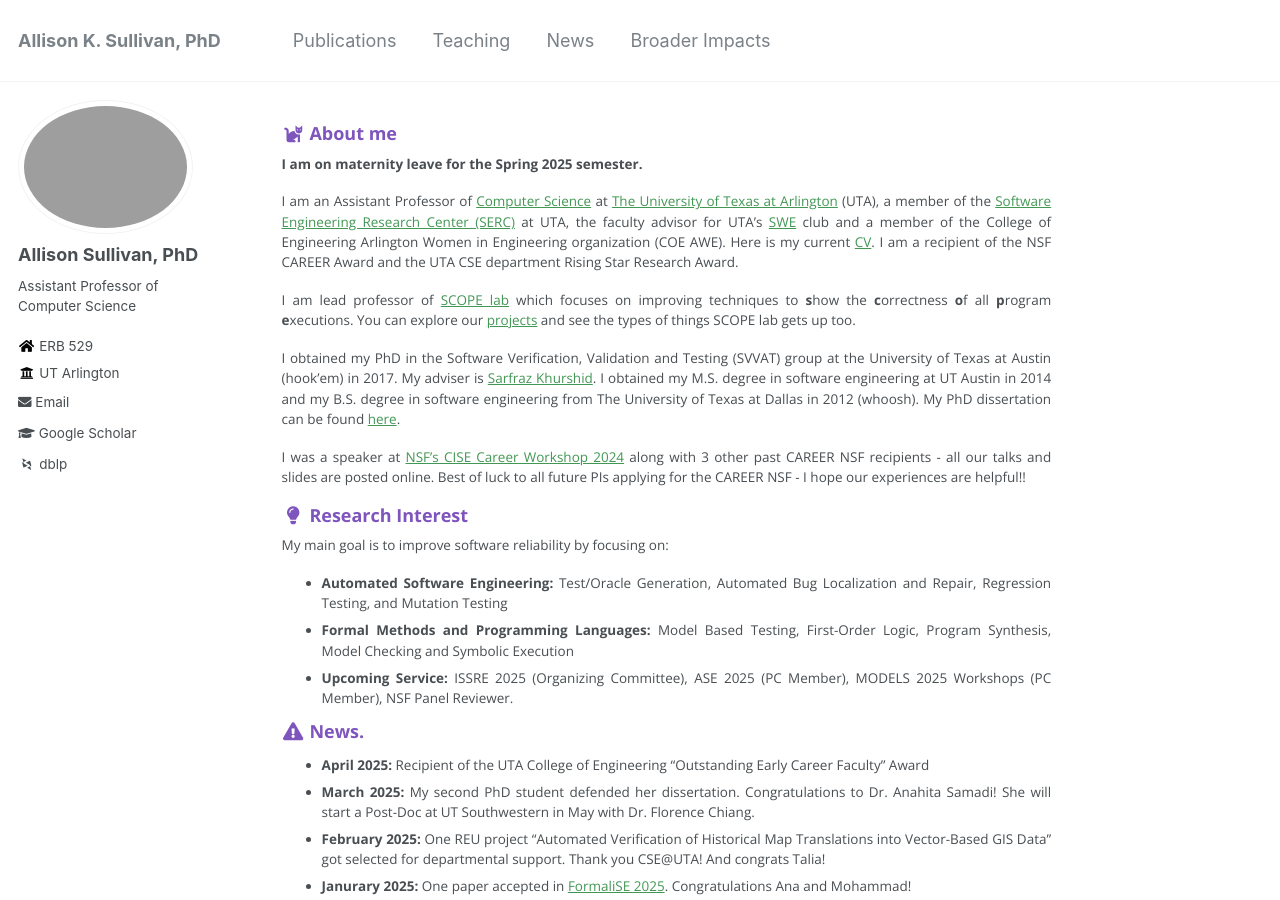
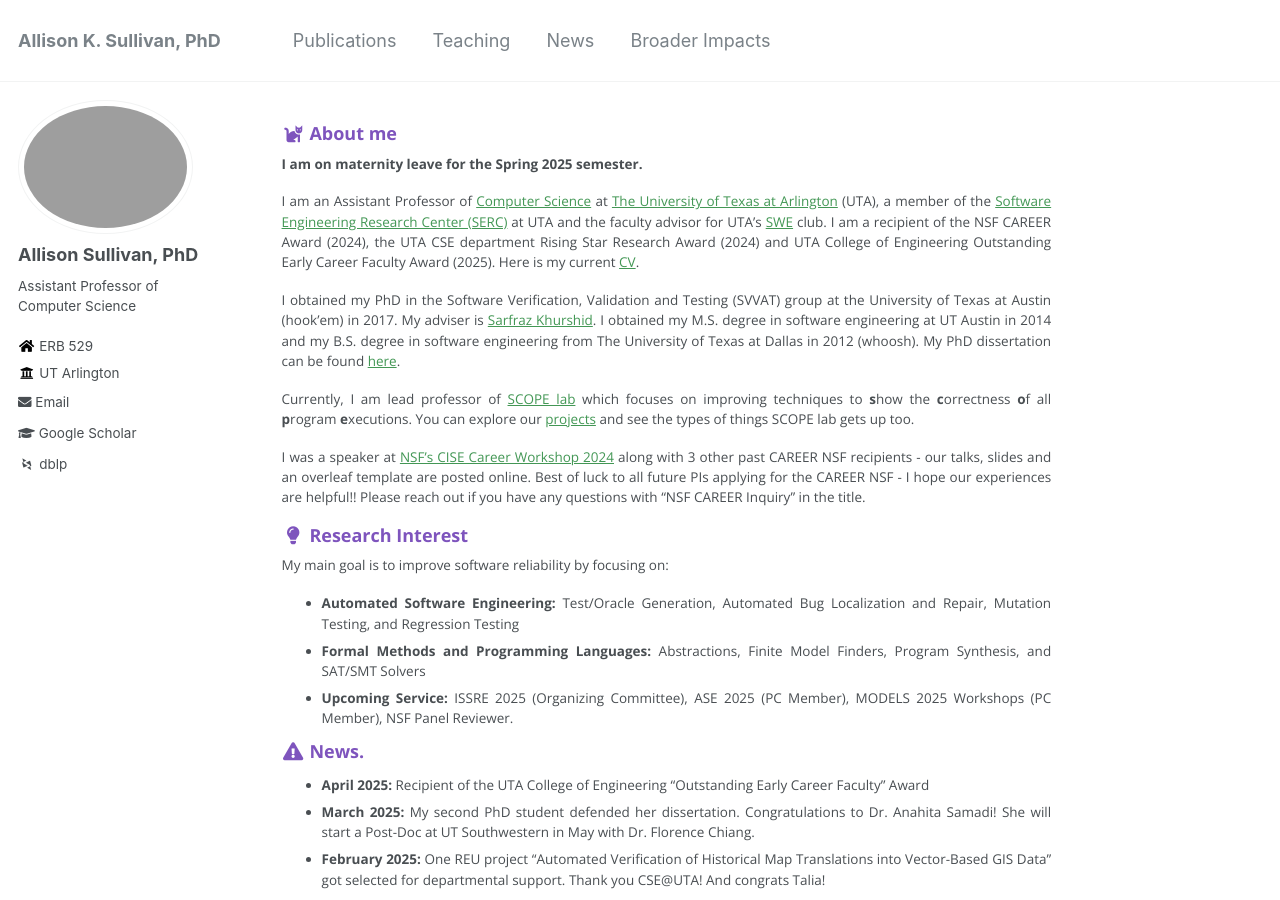
Before and after one commit to Allisonius/allisonius.github.io, a Jekyll site: the page built from _pages/about.md, in a window 1280 px wide and 900 px high. Built offline with Jekyll 4.4.1, drawn with Linux system fonts in a browser that asks for light colours; some web fonts are replaced.

Commit message:
Update about.md

```diff
--- a/_pages/about.md
+++ b/_pages/about.md
@@ -12,20 +12,18 @@ redirect_from:
 
 **I am on maternity leave for the Spring 2025 semester.**
 
-I am an Assistant Professor of [Computer Science](https://www.uta.edu/academics/schools-colleges/engineering/academics/departments/cse) at [The University of Texas at Arlington](https://www.uta.edu/) (UTA), a member of the [Software Engineering Research Center (SERC)](https://se-research-center.uta.edu/) at UTA, the faculty advisor for UTA's [SWE](https://swe.org/) club and a member of the College of Engineering Arlington Women in Engineering organization (COE AWE). Here is my current [CV](/files/ASullivan_CV.pdf). I am a recipient of the NSF CAREER Award and the UTA CSE department Rising Star Research Award.
-
-I am lead professor of [SCOPE lab](https://scopelabuta.github.io/) which focuses on improving techniques to **s**how the **c**orrectness **o**f all **p**rogram **e**xecutions.  You can explore our [projects](https://scopelabuta.github.io/projects/) and see the types of things SCOPE lab gets up too.
+I am an Assistant Professor of [Computer Science](https://www.uta.edu/academics/schools-colleges/engineering/academics/departments/cse) at [The University of Texas at Arlington](https://www.uta.edu/) (UTA), a member of the [Software Engineering Research Center (SERC)](https://se-research-center.uta.edu/) at UTA and the faculty advisor for UTA's [SWE](https://swe.org/) club. I am a recipient of the NSF CAREER Award (2024), the UTA CSE department Rising Star Research Award (2024) and UTA College of Engineering Outstanding Early Career Faculty Award (2025). Here is my current [CV](/files/ASullivan_CV.pdf).
 
 I obtained my PhD in the Software Verification, Validation and Testing (SVVAT) group at the University of Texas at Austin (hook'em) in 2017. My adviser is [Sarfraz Khurshid](https://users.ece.utexas.edu/~khurshid/). I obtained my M.S. degree in software engineering at UT Austin in 2014 and my B.S. degree in software engineering from The University of Texas at Dallas in 2012 (whoosh). My PhD dissertation can be found [here](files/dissertation.pdf).
 
-I was a speaker at [NSF's CISE Career Workshop 2024](https://www.cnsr.ictas.vt.edu/NSF-CISE-CAREER-Workshop-24/index.html) along with 3 other past CAREER NSF recipients - all our talks and slides are posted online. Best of luck to all future PIs applying for the CAREER NSF - I hope our experiences are helpful!!
+Currently, I am lead professor of [SCOPE lab](https://scopelabuta.github.io/) which focuses on improving techniques to **s**how the **c**orrectness **o**f all **p**rogram **e**xecutions.  You can explore our [projects](https://scopelabuta.github.io/projects/) and see the types of things SCOPE lab gets up too.
+
+I was a speaker at [NSF's CISE Career Workshop 2024](https://www.cnsr.ictas.vt.edu/NSF-CISE-CAREER-Workshop-24/index.html) along with 3 other past CAREER NSF recipients - our talks, slides and an overleaf template are posted online. Best of luck to all future PIs applying for the CAREER NSF - I hope our experiences are helpful!! Please reach out if you have any questions with "NSF CAREER Inquiry" in the title.
 
 ### <i class="fa fa-fw fa-lightbulb" aria-hidden="true"></i> Research Interest
 My main goal is to improve software reliability by focusing on:
-  * **Automated Software Engineering:** Test/Oracle Generation, Automated Bug Localization and Repair, Regression Testing, and
-Mutation Testing
-  * **Formal Methods and Programming Languages:** Model Based Testing, First-Order Logic, Program Synthesis, Model
-Checking and Symbolic Execution
+  * **Automated Software Engineering:** Test/Oracle Generation, Automated Bug Localization and Repair, Mutation Testing, and Regression Testing
+  * **Formal Methods and Programming Languages:** Abstractions, Finite Model Finders, Program Synthesis, and SAT/SMT Solvers
  * **Upcoming Service:** ISSRE 2025 (Organizing Committee), ASE 2025 (PC Member), MODELS 2025 Workshops (PC Member), NSF Panel Reviewer.
 
 
```
